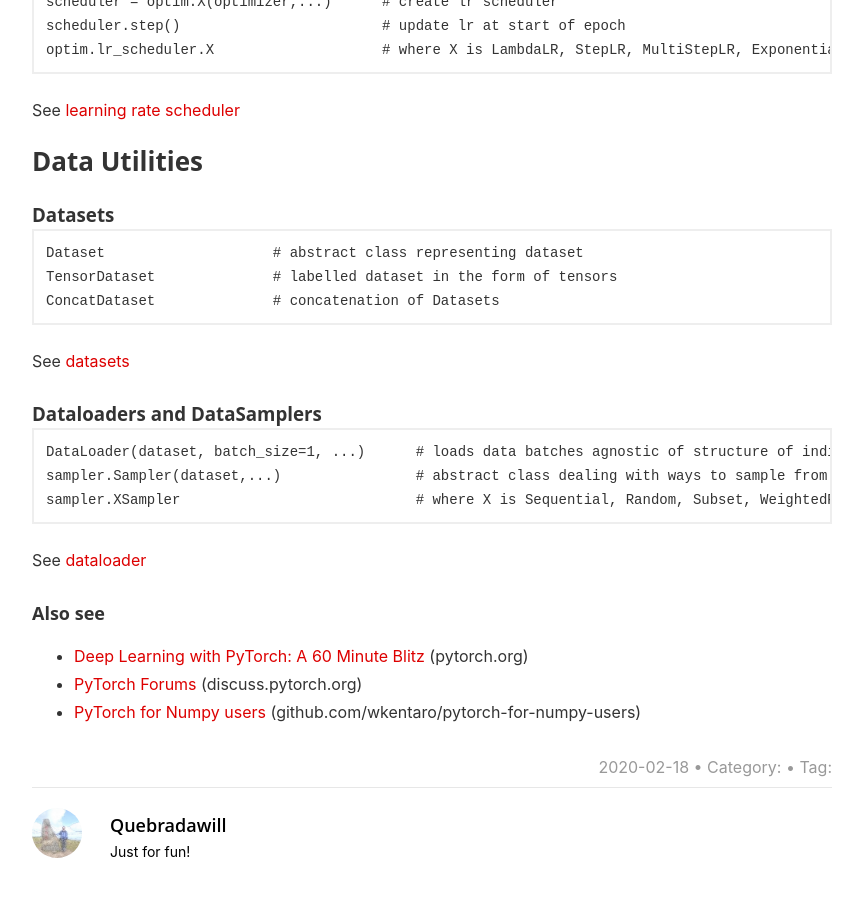
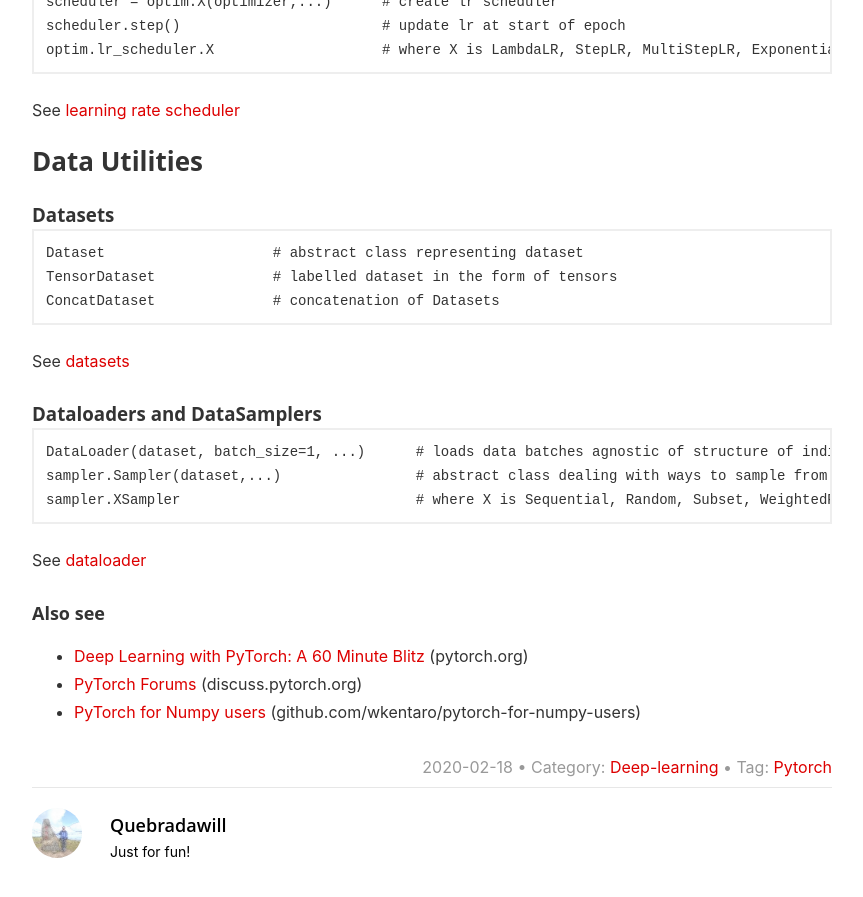
Before and after one commit to Quebradawill/quebrada.github.io, a Jekyll site: the page built from _posts/2020-02-18-PyTorch-Cheat.md, in a window 1280 px wide and 900 px high, scrolled down 3442 px. Shown: the top 897 px of the window, without its empty margins (208-1071 px from the left). Built offline with Jekyll 4.4.1, drawn with Linux system fonts in a browser that asks for light colours; our own code applies the rules of GitHub Pages for plain Markdown files; a script that is not in the unit is left out; comment, search, counter and statistics services are not loaded; part of the change alters nothing that is shown; some of the changed text lies outside the part shown.

Commit message:
Update 2020-02-18-PyTorch-Cheat.md

```diff
--- a/_posts/2020-02-18-PyTorch-Cheat.md
+++ b/_posts/2020-02-18-PyTorch-Cheat.md
@@ -1,7 +1,13 @@
 ---
-Title: PyTorch Cheat Sheet
-PyTorch version: 1.0Pre
-Date updated: 7/30/18
+layout: post
+title: PyTorch Cheat Sheet
+date: 2020-02-18
+categories: Deep-Learning
+tags: PyTorch
+status: publish
+type: post
+published: true
+author: Quebradawill
 ---
 
 # Imports
```
